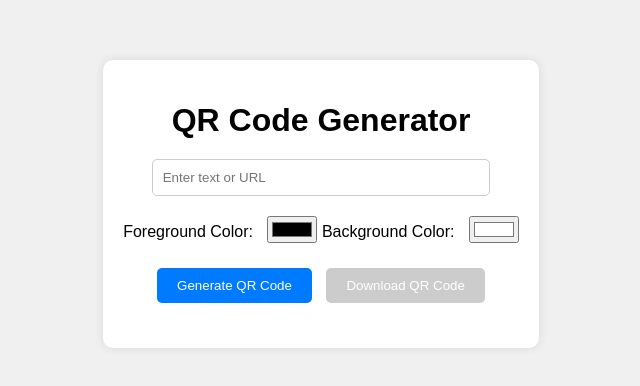
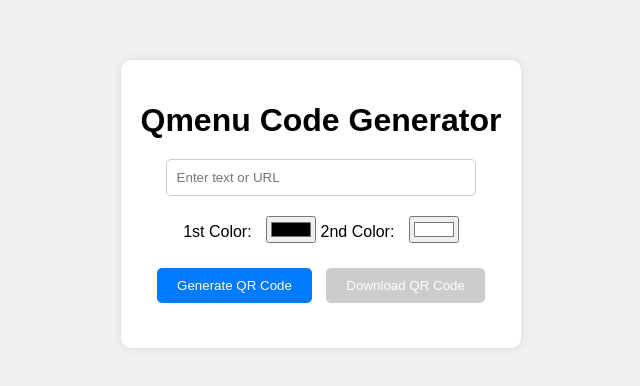
Before and after one commit to habtamu-tamere/qorder, a plain HTML site: page index.html in a window 1280 px wide. Shown: the part 196-582 px from the top of the page, without its empty margins (319-959 px from the left). Drawn offline with Linux system fonts and the light colour scheme.

Commit message:
Update index.html

```diff
--- a/index.html
+++ b/index.html
@@ -9,14 +9,14 @@
 </head>
 <body>
     <div class="container">
-        <h1>QR Code Generator</h1>
+        <h1>Qmenu Code Generator</h1>
         <input type="text" id="qr-text" placeholder="Enter text or URL">
 
         <div class="color-picker">
-            <label for="foreground-color">Foreground Color:</label>
+            <label for="foreground-color">1st Color:</label>
             <input type="color" id="foreground-color" value="#000000">
 
-            <label for="background-color">Background Color:</label>
+            <label for="background-color">2nd Color:</label>
             <input type="color" id="background-color" value="#ffffff">
         </div>
 
```
